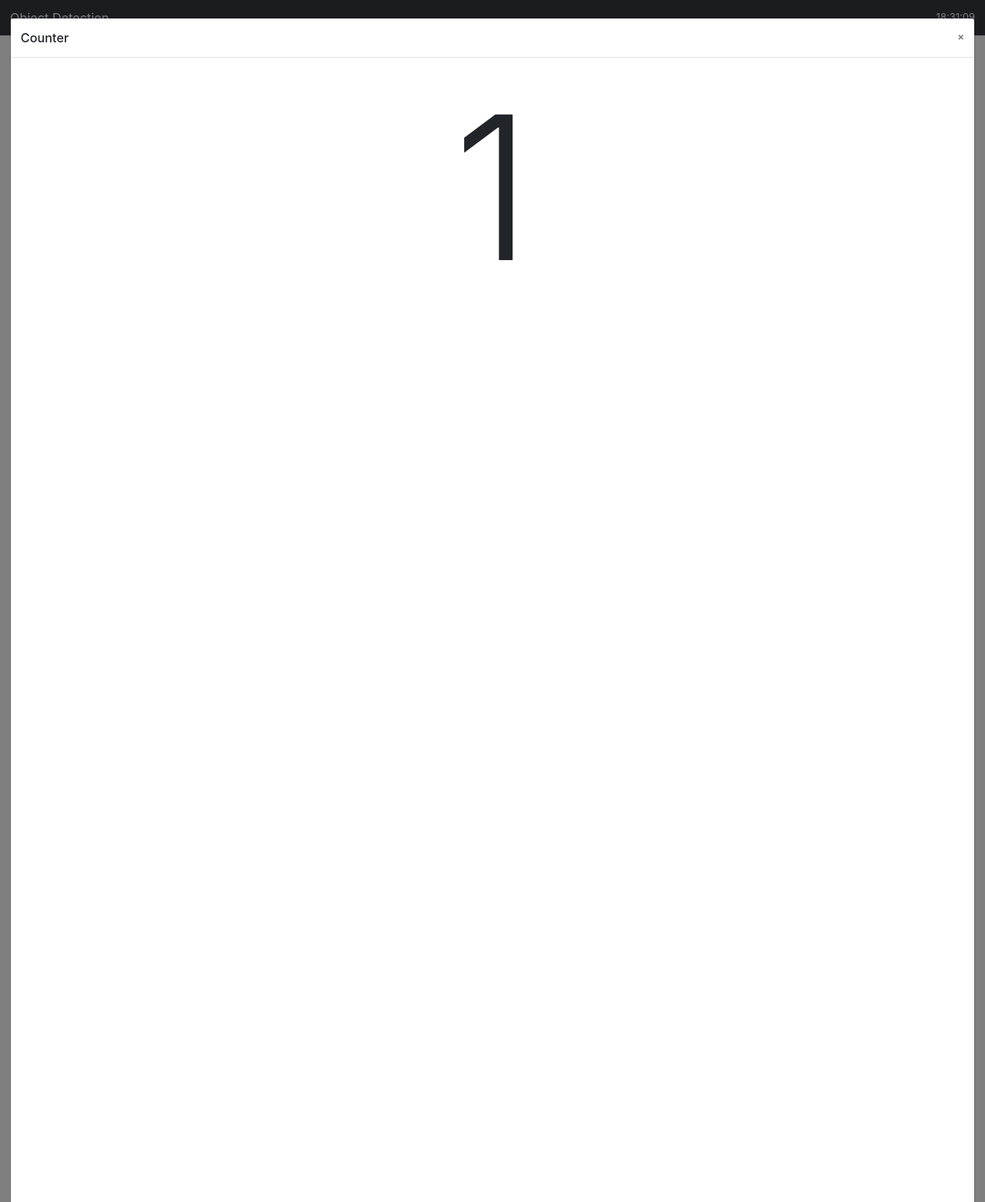
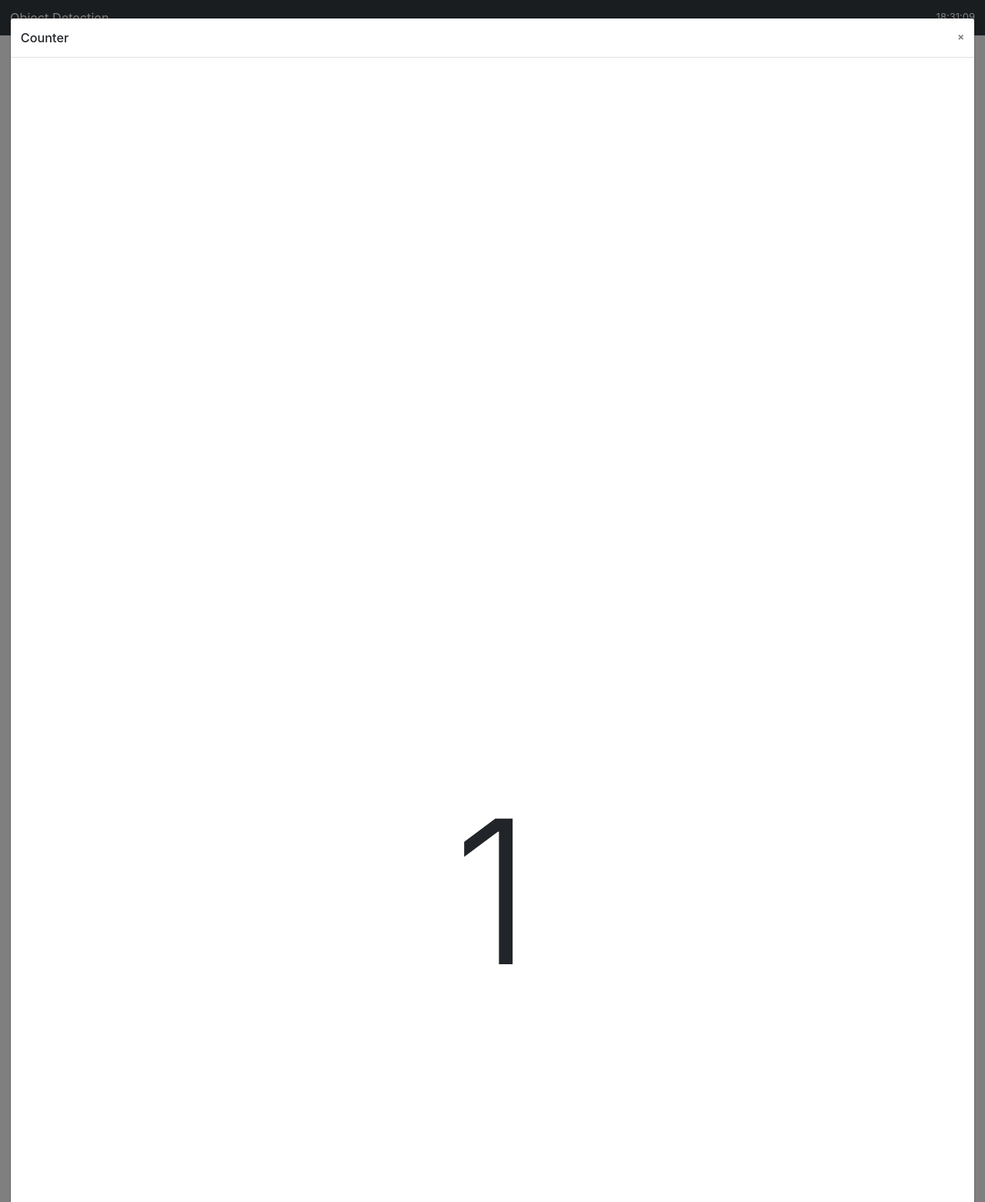
Before and after one commit to JN646/Object-Detection, a PHP site: page / in a window 1280 px wide, after a click on "Live Count". Shown: the top 1562 px of the page at 77% size. Run offline with PHP 8.4, Linux system fonts and the light colour scheme; data comes from the database, SQL or seed files in the repository; data that the repository does not hold is empty.

Commit message:
Centre Div for large counter.

```diff
--- a/web/css/main.css
+++ b/web/css/main.css
@@ -61,3 +61,13 @@ fieldset#detectedObjectAllTable {
 h1#counterLarge {
   font-size: 20rem;
 }
+
+div#counterBody {
+  left: 0;
+  line-height: 200px;
+  margin: auto;
+  margin-top: -200px;
+  position: absolute;
+  top: 50%;
+  width: 100%;
+}
--- a/web/index.php
+++ b/web/index.php
@@ -223,7 +223,11 @@ $baz = new notification();
             </button>
           </div>
           <div class="modal-body">
-            <h1 id='counterLarge' class='display-1 text-center'><?php echo $foo->liveObjectCounter("ALL","ALL"); ?></h1>
+            <div id='counterBody'>
+              <h1 id='counterLarge' class='display-1 text-center'>
+                <?php echo $foo->liveObjectCounter("ALL","ALL"); ?>
+              </h1>
+            </div>
           </div>
           <div class="modal-footer">
             <button type="button" class="btn btn-secondary" data-dismiss="modal">Close</button>
```
